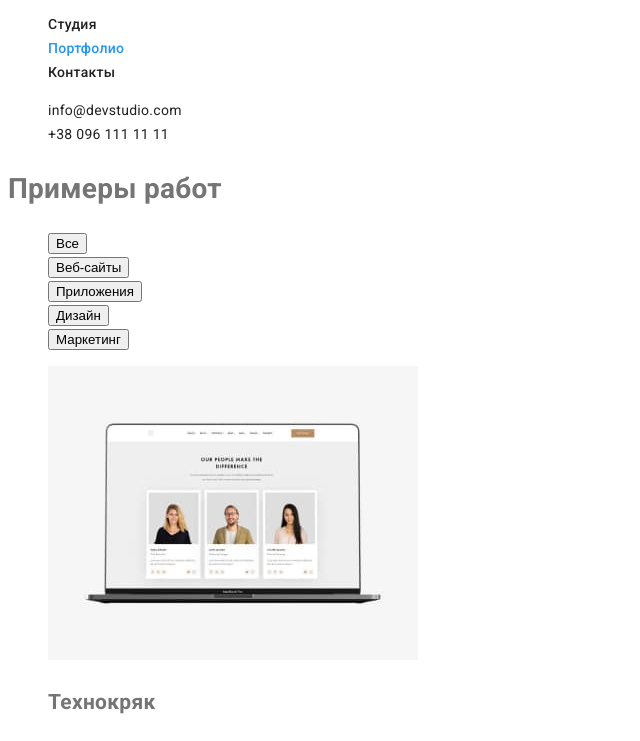
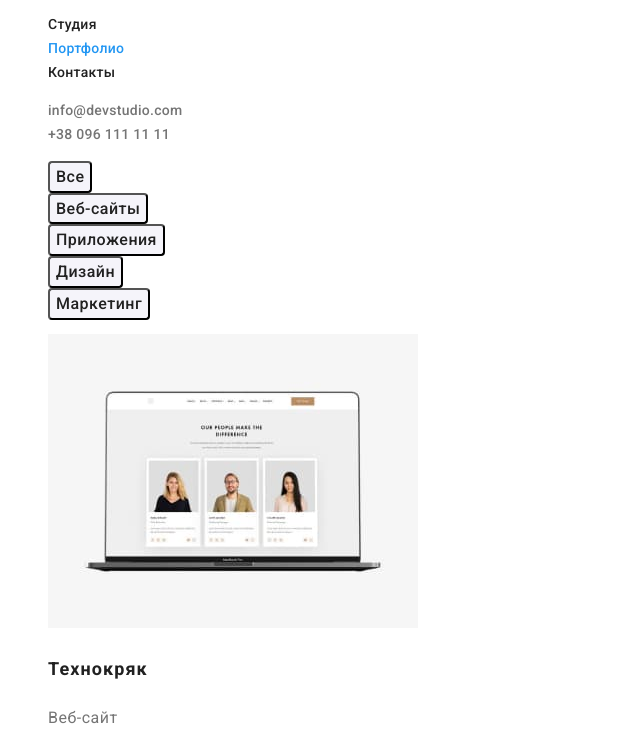
Before and after one commit to Marina-Hizhnyak/goit-markup-hw-02, a plain HTML site: page portfolio.html in a window 1280 px wide. Shown: the part 41-782 px from the top of the page, without its empty margins (0-640 px from the left). Drawn offline with Linux system fonts and the light colour scheme.

Commit message:
resubmit

```diff
--- a/css/styles.css
+++ b/css/styles.css
@@ -55,11 +55,17 @@ body {
 .link.current {
   color: var(--accent-text-color);
 }
-
+.link-contacts {
+  font-weight: 500;
+  font-size: 14px;
+  line-height: 1.14;
+  letter-spacing: 0.02em;
+  color: var(--primary-text-color);
+}
 .btn {
   font-family: var(--main-font);
   font-style: normal;
-  font-weight: bold;
+  font-weight: 700;
   font-size: 16px;
   line-height: 1.87;
   display: flex;
@@ -93,7 +99,7 @@ body {
 }
 .section-title {
   font-family: var(--main-font);
-  font-weight: bold;
+  font-weight: 700;
   font-size: 36px;
   line-height: 1.16;
   text-align: center;
@@ -103,7 +109,7 @@ body {
 .logo-blue {
   color: var(--accent-text-color);
   font-family: var (--title-font);
-  font-weight: bold;
+  font-weight: 700;
   font-size: 26px;
   line-height: 1.19;
   letter-spacing: 0.03em;
@@ -112,7 +118,7 @@ body {
 .logo {
   color: var(--title-text-color);
   font-family: var(--title-font);
-  font-weight: bold;
+  font-weight: 700;
   font-size: 26px;
   line-height: 1.19;
   letter-spacing: 0.03em;
@@ -127,7 +133,7 @@ body {
   text-decoration: none;
 }
 .features {
-  font-weight: bold;
+  font-weight: 700;
   font-size: 14px;
   line-height: 1.14;
   letter-spacing: 0.03em;
@@ -163,3 +169,28 @@ body {
   letter-spacing: 0.03em;
   color: rgba(255, 255, 255, 0.6);
 }
+.btn-portfolio {
+  font-family: Roboto;
+  font-style: normal;
+  font-weight: 500;
+  font-size: 16px;
+  line-height: 1.62;
+  text-align: center;
+  letter-spacing: 0.03em;
+  color: var(--title-text-color);
+  background: #f5f4fa;
+  border-radius: 4px;
+}
+.title-portfolio {
+  font-weight: 700;
+  font-size: 18px;
+  line-height: 2;
+  letter-spacing: 0.06em;
+  color: var(--title-text-color);
+}
+.portfolio-text {
+  font-size: 16px;
+  line-height: 1.87;
+  letter-spacing: 0.03em;
+  color: var(--primary-text-color);
+}
--- a/portfolio.html
+++ b/portfolio.html
@@ -25,69 +25,81 @@
       </nav>
       <ul class="list">
         <li>
-          <a class="link" href="mailto:info@devstudio.com"
+          <a class="link link-contacts" href="mailto:info@devstudio.com"
             >info@devstudio.com</a
           >
         </li>
-        <li><a class="link" href="tel:+380961111111">+38 096 111 11 11</a></li>
+        <li>
+          <a class="link link-contacts" href="tel:+380961111111"
+            >+38 096 111 11 11</a
+          >
+        </li>
       </ul>
     </header>
     <main>
-      <h1>Примеры работ</h1>
+      <section>
+        <h1 class="visually-hidden">Примеры работ</h1>
         <ul class="list">
-        <li><button type="button">Все</button></li>
-        <li><button type="button">Веб-сайты</button></li>
-        <li><button type="button">Приложения</button></li>
-        <li><button type="button">Дизайн</button></li>
-        <li><button type="button">Маркетинг</button></li>
+          <li><button type="button" class="btn-portfolio">Все</button></li>
+          <li>
+            <button type="button" class="btn-portfolio">Веб-сайты</button>
+          </li>
+          <li>
+            <button type="button" class="btn-portfolio">Приложения</button>
+          </li>
+          <li><button type="button" class="btn-portfolio">Дизайн</button></li>
+          <li>
+            <button type="button" class="btn-portfolio">Маркетинг</button>
+          </li>
         </ul>
         <ul class="list">
           <li>
             <img src="./images/img-1-2.jpg" alt="Пример веб-сайта" />
-          <h2>Технокряк</h2>
-          <p>Веб-сайт</p>
+            <h2 class="title-portfolio">Технокряк</h2>
+            <p class="portfolio-text">Веб-сайт</p>
           </li>
           <li>
             <img src="./images/img-2-2.jpg" alt="Пример дизайна постера" />
-          <h2>Постер New Orlean vs Golden Star</h2>
-          <p>Дизайн</p>
+            <h2 class="title-portfolio">Постер New Orlean vs Golden Star</h2>
+            <p class="portfolio-text">Дизайн</p>
           </li>
           <li>
             <img src="./images/img-3-2.jpg" alt="Пример приложения" />
-          <h2>Ресторан Seafood</h2>
-          <p>Приложение</p>
+            <h2 class="title-portfolio">Ресторан Seafood</h2>
+            <p class="portfolio-text">Приложение</p>
           </li>
           <li>
             <img src="./images/img-4-2.jpg" alt="Пример маркетинг" />
-          <h2>Проект Prime</h2>
-          <p>Маркетинг</p>
+            <h2 class="title-portfolio">Проект Prime</h2>
+            <p class="portfolio-text">Маркетинг</p>
           </li>
           <li>
             <img src="./images/img-5-2.jpg" alt="Пример приложения" />
-          <h2>Проект Boxes</h2>
-          <p>Приложение</p>
+            <h2 class="title-portfolio">Проект Boxes</h2>
+            <p class="portfolio-text">Приложение</p>
           </li>
           <li>
             <img src="./images/img-6-2.jpg" alt="Пример веб-сайта" />
-          <h2>Inspiration has no Borders</h2>
-          <p>Веб-сайт</p>
+            <h2 class="title-portfolio">Inspiration has no Borders</h2>
+            <p class="portfolio-text">Веб-сайт</p>
           </li>
           <li>
             <img src="./images/img-7-2.jpg" alt="Пример дизайна издания" />
-          <h2>Издание Limited Edition</h2>
-          <p>Дизайн</p>
+            <h2 class="title-portfolio">Издание Limited Edition</h2>
+            <p class="portfolio-text">Дизайн</p>
           </li>
           <li>
             <img src="./images/img-8-2.jpg" alt="Пример маркетинг" />
-          <h2>Проект LAB</h2>
-          <p>Маркетинг</p>
+            <h2 class="title-portfolio">Проект LAB</h2>
+            <p class="portfolio-text">Маркетинг</p>
           </li>
           <li>
             <img src="./images/img-9-2.jpg" alt="Пример приложения" />
-          <h2>Growing Business</h2>
-          <p>Приложение</p>
+            <h2 class="title-portfolio">Growing Business</h2>
+            <p class="portfolio-text">Приложение</p>
           </li>
         </ul>
+      </section>
     </main>
     <!--Подвал-->
     <footer class="main-title">
```
Also changed, not shown: index.html (+6 -2 lines). Lines whose indentation alone changed are shown as unchanged.
